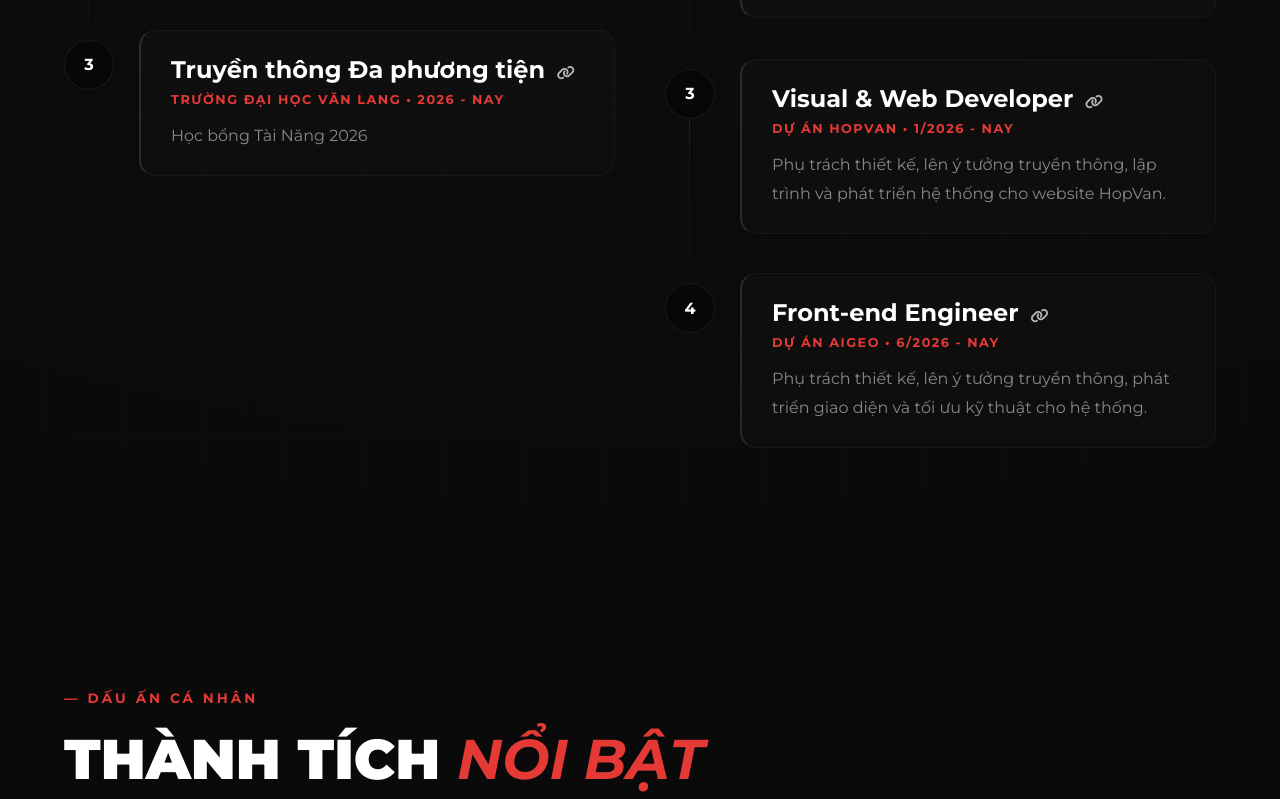
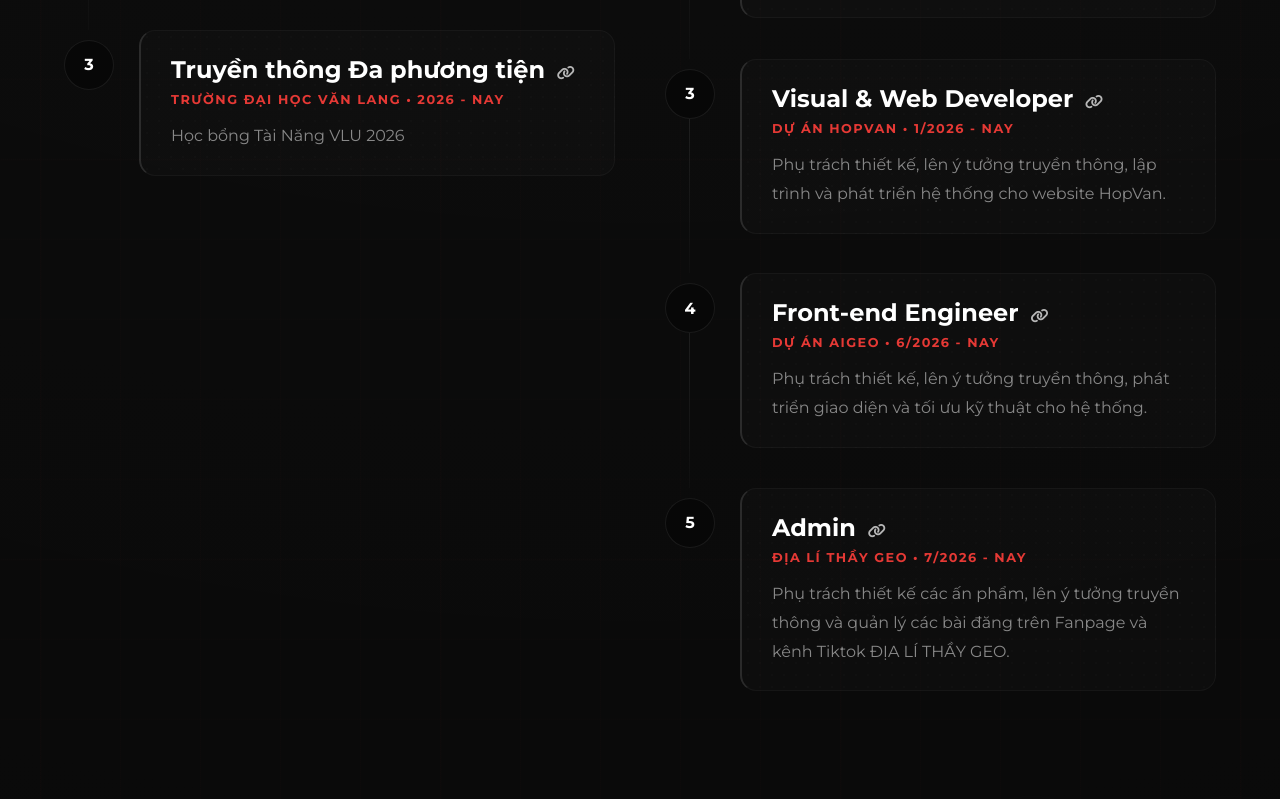
Before and after one commit to trinhan22/tri-nhan-portfolio, a React (Vite) app: page / in a window 1280 px wide. Shown: the part 1421-2220 px from the top of the page. Built offline with nearby package versions, Linux system fonts and the light colour scheme.

Commit message:
update tinh nang

```diff
--- a/src/App.jsx
+++ b/src/App.jsx
@@ -1459,7 +1459,7 @@ function App() {
                     {lang === 'vi' ? 'Trường Đại Học Văn Lang • 2026 -  Nay' : 'FPT High School Can Tho • 2026 - Present'}
                   </span>
                   <p className="text-desc">
-                    {lang === 'vi' ? 'Học bổng Tài Năng 2026' : 'Awarded the 2026 Talent Scholarship'}
+                    {lang === 'vi' ? 'Học bổng Tài Năng VLU 2026' : 'Awarded the VLU Talent Scholarship 2026'}
                   </p>
                 </div>
               </motion.div>
@@ -1566,6 +1566,30 @@ function App() {
                   </span>
                   <p className="text-desc">
                     {lang === 'vi' ? 'Phụ trách thiết kế, lên ý tưởng truyền thông, phát triển giao diện và tối ưu kỹ thuật cho hệ thống.' : 'Managed UI design, marketing direction, front-end development, and technical optimizations for the platform.'}
+                  </p>
+                </div>
+              </motion.div>
+
+              <motion.div className="timeline-item" variants={timelineVariants}>
+                <div className="timeline-num">5</div>
+                <div className="timeline-content">
+                  <h4>
+                    <a
+                      href="https://www.facebook.com/dialithaygeo"
+                      target="_blank"
+                      rel="noreferrer"
+                      style={{ color: 'inherit', textDecoration: 'none' }}
+                      onMouseEnter={handleMouseEnterInteractive}
+                      onMouseLeave={handleMouseLeaveInteractive}
+                    >
+                      Admin <i className="fas fa-link" style={{ fontSize: '0.9rem', marginLeft: '5px', opacity: 0.7 }}></i>
+                    </a>
+                  </h4>
+                  <span className="timeline-meta">
+                    {lang === 'vi' ? 'ĐỊA LÍ THẦY GEO • 7/2026 - Nay' : 'DIA LI THAY GEO • 7/2026 - Present'}
+                  </span>
+                  <p className="text-desc">
+                    {lang === 'vi' ? 'Phụ trách thiết kế các ấn phẩm, lên ý tưởng truyền thông và quản lý các bài đăng trên Fanpage và kênh Tiktok ĐỊA LÍ THẦY GEO.' : 'Responsible for designing visual materials, developing communication concepts, and managing posts on the "DIA LI THAY GEO" Fanpage and TikTok channel.'}
                   </p>
                 </div>
               </motion.div>
```
